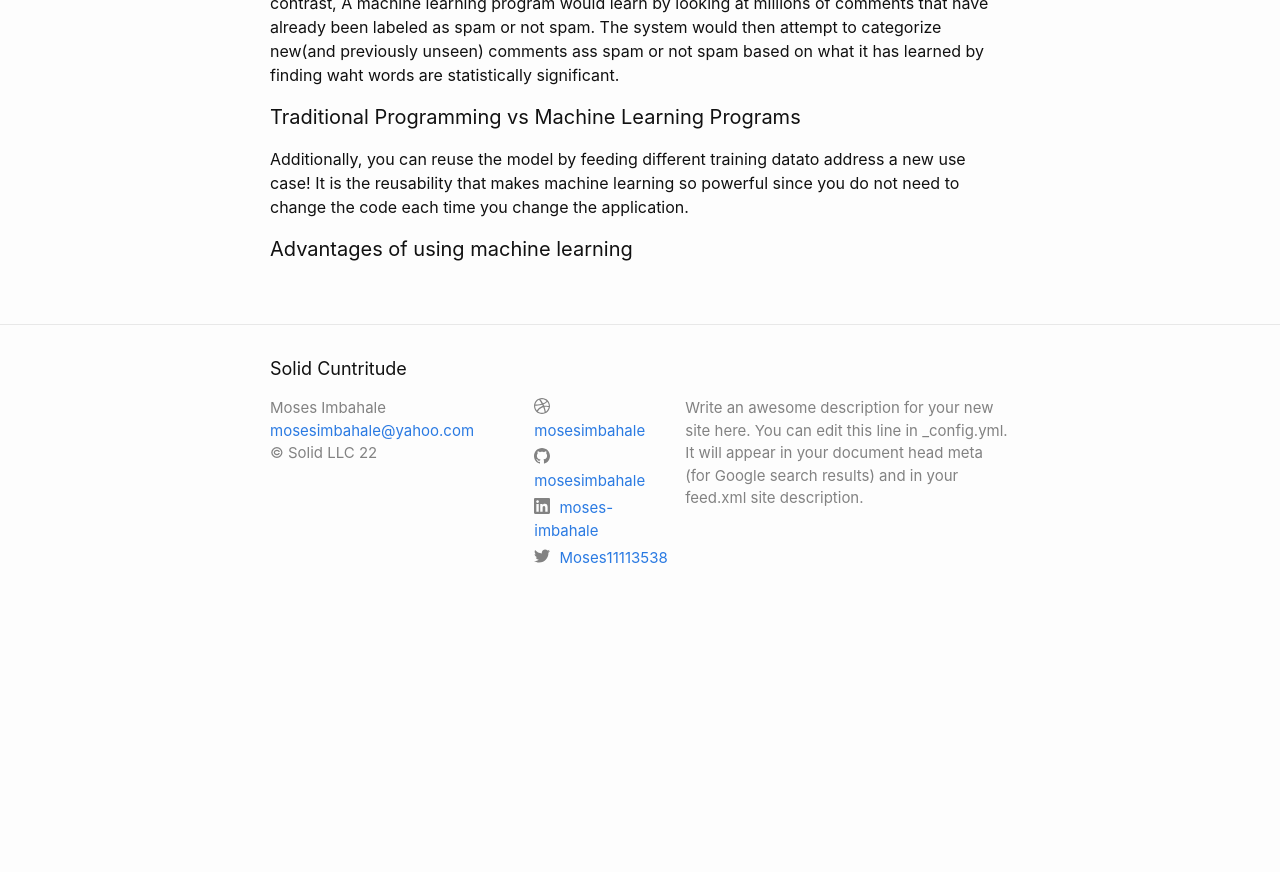
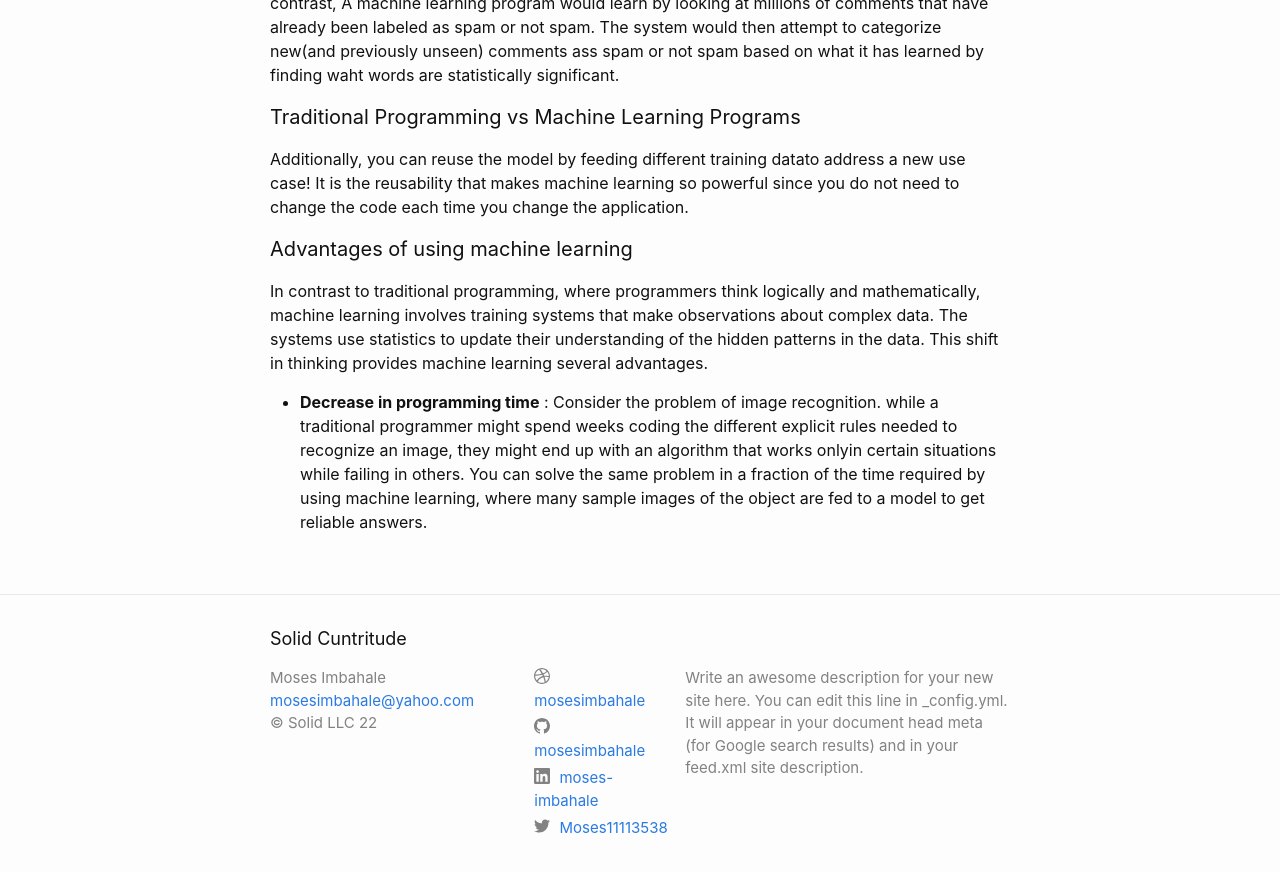
Before and after one commit to mosesimbahale/my-blog, a Jekyll site: the page built from Tech-blog/_posts/22-03-07-DS-AI-ML-DL-NN.md, in a window 1280 px wide and 900 px high, scrolled down 720 px. Shown: the top 872 px of the window. Built offline with Jekyll 4.4.1, drawn with Linux system fonts in a browser that asks for light colours; before the commit the page ends 1350 px from its top, so only the background shows below that.

Commit message:
Update 22-03-07-DS-AI-ML-DL-NN.md

```diff
--- a/Tech-blog/_posts/22-03-07-DS-AI-ML-DL-NN.md
+++ b/Tech-blog/_posts/22-03-07-DS-AI-ML-DL-NN.md
@@ -26,3 +26,6 @@ Additionally, you can reuse the model by feeding different training datato addre
 
 
 #### Advantages of using machine learning
+In contrast to traditional programming, where programmers think logically and mathematically, machine learning involves training systems that make observations about complex data. The systems use statistics to update their understanding of the hidden patterns in the data. This shift in thinking provides machine learning several advantages.
+
+- **Decrease in programming time** : Consider the problem of image recognition. while a traditional programmer might spend weeks coding the different explicit rules needed to recognize an image, they might end up with an algorithm that works onlyin certain situations while failing in others. You can solve the same problem in a fraction of the time required by using machine learning, where many sample images of the object are fed to a model to get reliable answers.
```
